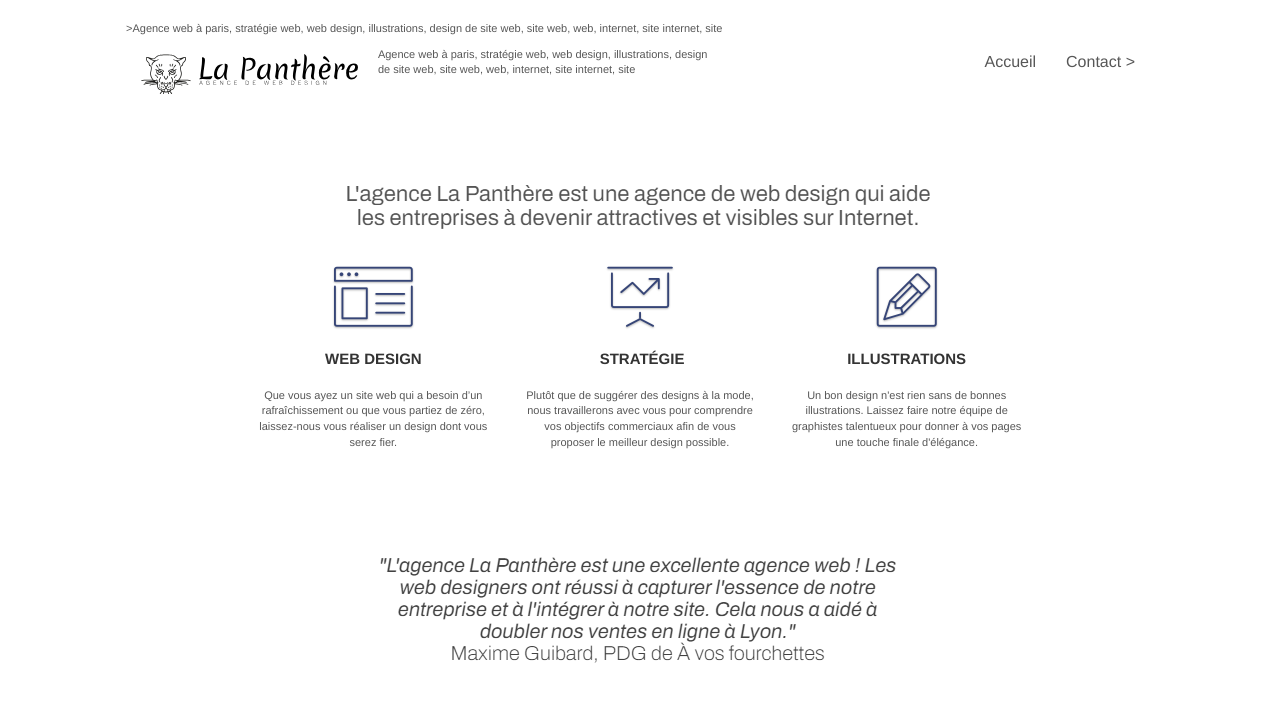
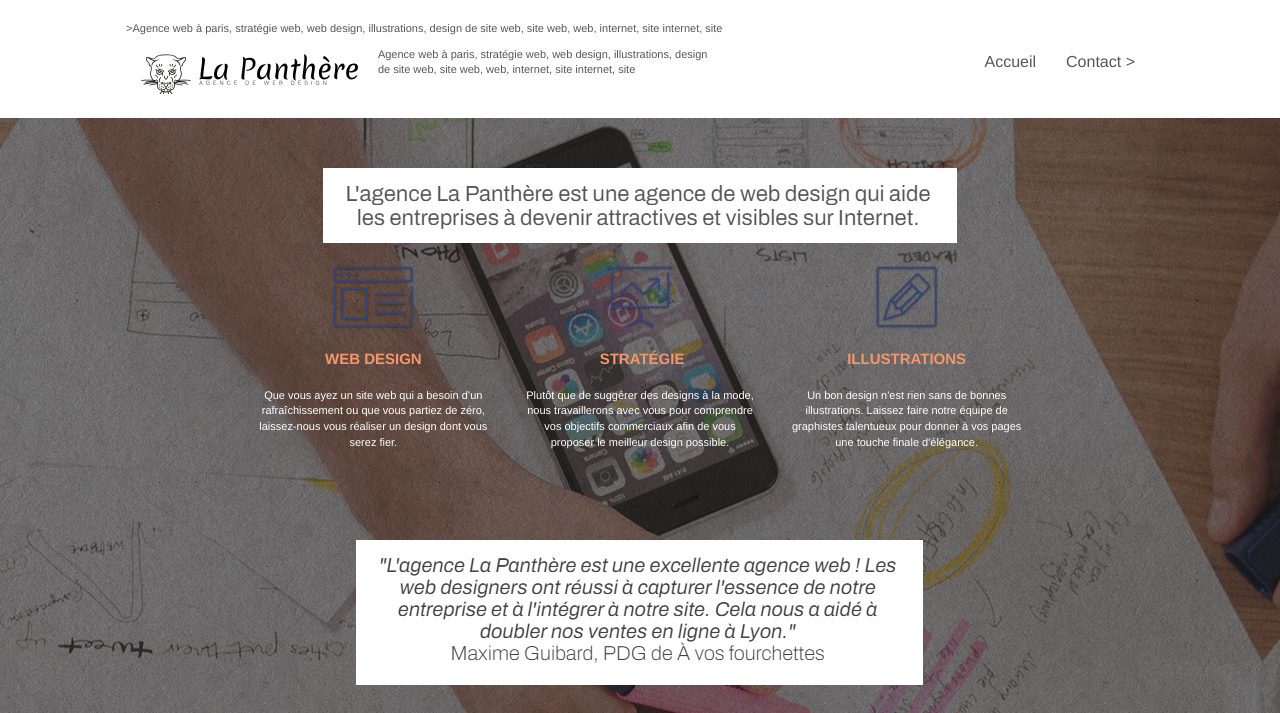
Before and after one commit to D0rD74/La-Panth-re, a plain HTML site: page index.html in a window 1280 px wide. Shown: the top 713 px of the page. Drawn offline with Linux system fonts and the light colour scheme.

Commit message:
style of bloc1 to bloc2

```diff
--- a/index.html
+++ b/index.html
@@ -90,7 +90,7 @@
 bloc-1-presentation END -->
 
 <!-- bloc-2-services -->
-<div class="bloc bgc-white l-bloc" id="bloc-2-services">
+<div class="bloc bgc-dark-slate-blue bg-banniere d-bloc bg-t-edge bloc-bg-texture texture-paper b-parallax" id="bloc-2-services">
 	<div class="container bloc-md">
 		<div class="row">
 			<div class="col-sm-12 text-center">
@@ -102,7 +102,7 @@ bloc-1-presentation END -->
 				<div class="text-center">
 					<span class="et-icon-browser sm-shadow icon-dark-slate-blue icons icon-lg"></span>
 				</div>
-				<h3 class="mg-md text-center">
+				<h3 class="mg-md text-center tc-white">
 					Web design
 				</h3>
 				<p class="text-center ">
@@ -113,7 +113,7 @@ bloc-1-presentation END -->
 				<div class="text-center">
 					<span class="et-icon-presentation sm-shadow icon-dark-slate-blue icons icon-lg"></span>
 				</div>
-				<h3 class="mg-md text-center">
+				<h3 class="mg-md text-center tc-white">
 					&nbsp;Stratégie
 				</h3>
 				<p class="text-center ">
@@ -124,10 +124,10 @@ bloc-1-presentation END -->
 				<div class="text-center">
 					<span class="et-icon-edit sm-shadow icon-dark-slate-blue icons icon-lg"></span>
 				</div>
-				<h3 class="mg-md text-center">
+				<h3 class="mg-md text-center tc-white">
 					Illustrations
 				</h3>
-				<p class="text-center ">
+				<p class="text-center">
 					Un bon design n'est rien sans de bonnes illustrations. Laissez faire notre équipe de graphistes talentueux pour donner à vos pages une touche finale d'élégance.
 				</p>
 			</div>
--- a/style.css
+++ b/style.css
@@ -666,6 +666,10 @@ a {
     font-size: 36px;
 }
 
+#bloc-2-services p {
+    color:#FFFFFF!important;
+}
+
 .statement-bloc-text {
     line-height: 26px;
     font-style: italic;
```
